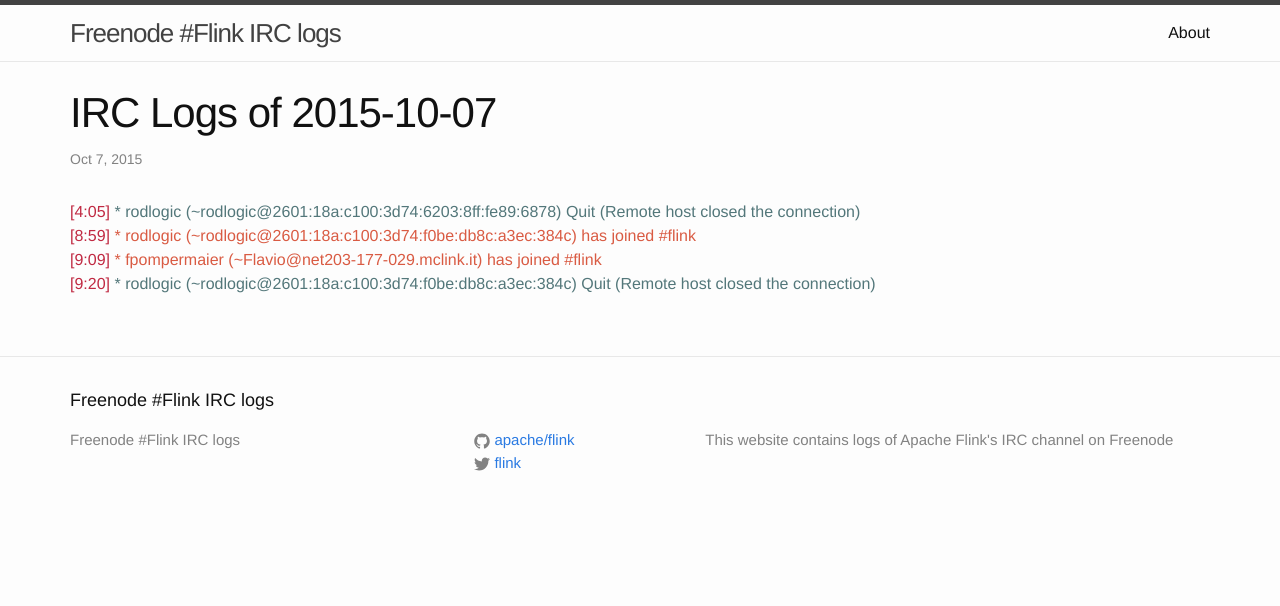
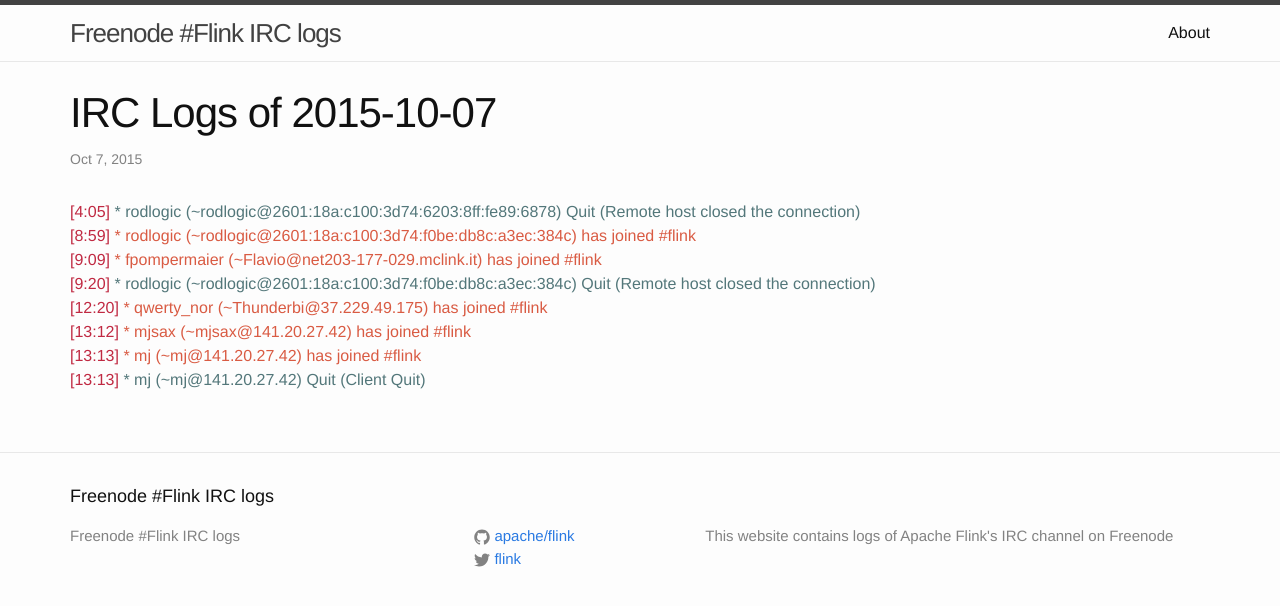
Before and after one commit to flink-irc-logs/flink-irc-logs.github.io, a Jekyll site: the page built from _posts/2015-10-07-logs.markdown, in a window 1280 px wide. Shown: the top 606 px of the page. Built offline with Jekyll 4.4.1, drawn with Linux system fonts in a browser that asks for light colours.

Commit message:
Update of the logs on Wed Oct  7 13:24:12 CEST 2015

```diff
--- a/_posts/2015-10-07-logs.markdown
+++ b/_posts/2015-10-07-logs.markdown
@@ -8,3 +8,7 @@
 <span class="irc-date">[8:59]</span> <span class="irc-green">* rodlogic (~rodlogic@2601:18a:c100:3d74:f0be:db8c:a3ec:384c) has joined #flink</span><br />
 <span class="irc-date">[9:09]</span> <span class="irc-green">* fpompermaier (~Flavio@net203-177-029.mclink.it) has joined #flink</span><br />
 <span class="irc-date">[9:20]</span> <span class="irc-navy">* rodlogic (~rodlogic@2601:18a:c100:3d74:f0be:db8c:a3ec:384c) Quit (Remote host closed the connection)</span><br />
+<span class="irc-date">[12:20]</span> <span class="irc-green">* qwerty_nor (~Thunderbi@37.229.49.175) has joined #flink</span><br />
+<span class="irc-date">[13:12]</span> <span class="irc-green">* mjsax (~mjsax@141.20.27.42) has joined #flink</span><br />
+<span class="irc-date">[13:13]</span> <span class="irc-green">* mj (~mj@141.20.27.42) has joined #flink</span><br />
+<span class="irc-date">[13:13]</span> <span class="irc-navy">* mj (~mj@141.20.27.42) Quit (Client Quit)</span><br />
```
